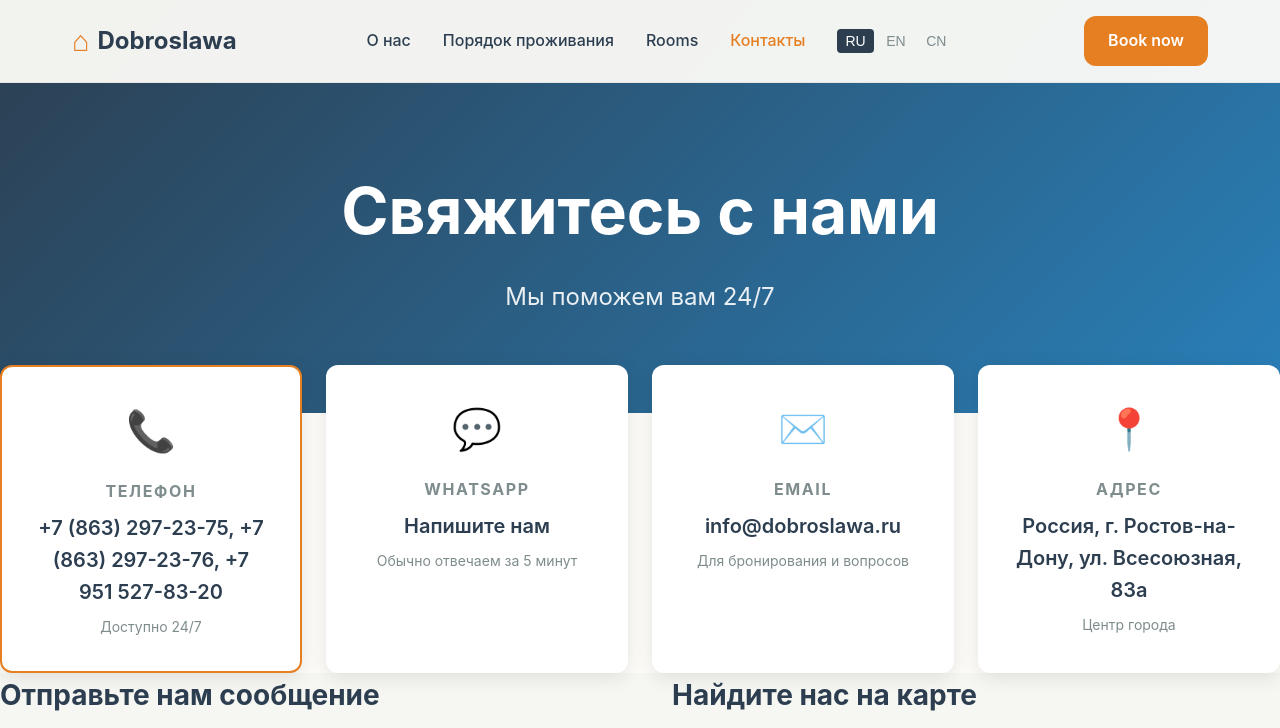
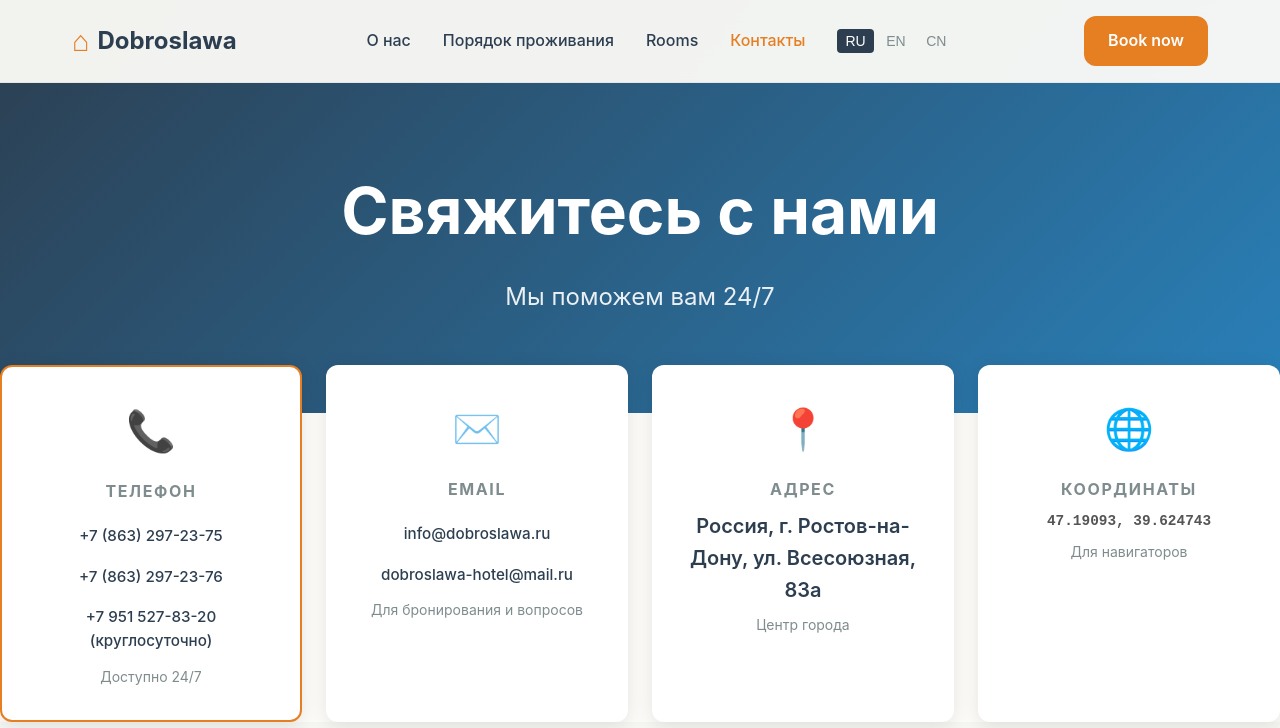
Before and after one commit to beligel/dobroslawa, a Django app: page /ru/contacts/ in a window 1280 px wide. Shown: the top 728 px of the page. Run offline with Django 4.2, Linux system fonts and the light colour scheme; data comes from the database, SQL or seed files in the repository; both versions use the stored data as it was after the commit; parts of the project's set-up code (start-up, migrations or seed data) failed here and were passed over.

Commit message:
feat: Update contacts with real data, remove WhatsApp
- Remove WhatsApp card from contacts page
- Add all 3 phone numbers: +7(863)2972375, +7(863)2972376, +79515278320
- Add both emails: info@dobroslawa.ru and dobroslawa-hotel@mail.ru
- Update address: ул. Всесоюзная, 83а / Vsesoyuznaya St., 83a
- Add coordinates card: 47.19093, 39.624743
- Update Google Maps with correct coordinates
- Add translations for Coordinates, For navigators
- Add CSS for phone/email links
- Update SiteSettings with real contact data

```diff
--- a/pages/templatetags/static_trans.py
+++ b/pages/templatetags/static_trans.py
@@ -41,7 +41,7 @@ STATIC_TRANSLATIONS = {
         'Contacts': 'Контакты',
         'House Rules': 'Порядок проживания',
                 'Contact Us': 'Свяжитесь с нами',
-        'Contact Dobroslawa Guest House in Rostov-on-Don. Phone, WhatsApp, email, and location.': 'Гостевой дом Доброславия в Ростове-на-Дону. Телефон, WhatsApp, email и расположение.',
+        'Dobroslawa Guest House in Rostov-on-Don, 83a Vsesoyuznaya St. Phone: +7(863)2972375, +7(863)2972376, +79515278320, email: info@dobroslawa.ru': 'Гостевой дом Доброславия в Ростове-на-Дону, ул. Всесоюзная, 83а. Телефон: +7(863)2972375, +7(863)2972376, +79515278320, email: info@dobroslawa.ru',
         'Get in Touch': 'Свяжитесь с нами',
         'We are here to help you 24/7': 'Мы поможем вам 24/7',
         'Phone': 'Телефон',
@@ -66,7 +66,11 @@ STATIC_TRANSLATIONS = {
         'Send Message': 'Отправить сообщение',
         'Email sent successfully!': 'Сообщение успешно отправлено!',
         'Thank you for contacting us. We will get back to you shortly.': 'Спасибо за обращение. Мы свяжемся с вами в ближайшее время.',
-'Everything you need to know for a comfortable stay': 'Всё, что нужно знать для комфортного проживания',
+        'Coordinates': 'Координаты',
+        'For navigators': 'Для навигаторов',
+        ' (24/7)': ' (круглосуточно)',
+        'Fax': 'Факс',
+        'Everything you need to know for a comfortable stay': 'Всё, что нужно знать для комфортного проживания',
     },
     'zh-hans': {
         'Welcome to Dobroslawa': '欢迎来到多布罗斯拉维亚',
@@ -104,7 +108,7 @@ STATIC_TRANSLATIONS = {
         'Contacts': '联系我们',
         'House Rules': '住宿规定',
                 'Contact Us': '联系我们',
-        'Contact Dobroslawa Guest House in Rostov-on-Don. Phone, WhatsApp, email, and location.': '多布罗斯拉维亚宾馆联系方式。电话、WhatsApp、电子邮件和位置。',
+        'Dobroslawa Guest House in Rostov-on-Don, 83a Vsesoyuznaya St. Phone: +7(863)2972375, +7(863)2972376, +79515278320, email: info@dobroslawa.ru': '多布罗斯拉维亚宾馆，联盟大街83a号。电话：+7(863)2972375, +7(863)2972376, +79515278320，邮箱：info@dobroslawa.ru',
         'Get in Touch': '联系我们',
         'We are here to help you 24/7': '我们全天候为您服务',
         'Phone': '电话',
@@ -129,7 +133,11 @@ STATIC_TRANSLATIONS = {
         'Send Message': '发送消息',
         'Email sent successfully!': '邮件发送成功！',
         'Thank you for contacting us. We will get back to you shortly.': '感谢您联系我们。我们将尽快回复您。',
-'Everything you need to know for a comfortable stay': '舒适住宿须知',
+        'Coordinates': '坐标',
+        'For navigators': '用于导航',
+        ' (24/7)': ' (全天候)',
+        'Fax': '传真',
+        'Everything you need to know for a comfortable stay': '舒适住宿须知',
     }
 }
 
--- a/templates/pages/contacts.html
+++ b/templates/pages/contacts.html
@@ -19,35 +19,42 @@
     <div class="container">
         <div class="contact-grid">
             <!-- Phone -->
-            <a href="tel:{{ settings.phone|default:'+79990000000' }}" class="contact-card contact-card-highlight">
+            <div class="contact-card contact-card-highlight">
                 <div class="contact-icon">📞</div>
                 <h3>{% static_trans 'Phone' %}</h3>
-                <p class="contact-value">{% get_trans_field settings "phone" %}</p>
+                <div class="contact-phones">
+                    <a href="tel:+78632972375" class="phone-link">+7 (863) 297-23-75</a>
+                    <a href="tel:+78632972376" class="phone-link">+7 (863) 297-23-76</a>
+                    <a href="tel:+79515278320" class="phone-link">+7 951 527-83-20{% static_trans ' (24/7)' %}</a>
+                </div>
                 <span class="contact-note">{% static_trans 'Available 24/7' %}</span>
-            </a>
-
-            <!-- WhatsApp -->
-            <a href="https://wa.me/{{ settings.whatsapp|default:'79990000000' }}" target="_blank" class="contact-card">
-                <div class="contact-icon contact-whatsapp">💬</div>
-                <h3>WhatsApp</h3>
-                <p class="contact-value">{% static_trans 'Chat with us' %}</p>
-                <span class="contact-note">{% static_trans 'Usually replies in 5 min' %}</span>
-            </a>
+            </div>
 
             <!-- Email -->
-            <a href="mailto:{{ settings.email|default:'info@dobroslawa.ru' }}" class="contact-card">
+            <div class="contact-card">
                 <div class="contact-icon">✉️</div>
                 <h3>Email</h3>
-                <p class="contact-value">{{ settings.email|default:'info@dobroslawa.ru' }}</p>
+                <div class="contact-emails">
+                    <a href="mailto:info@dobroslawa.ru" class="email-link">info@dobroslawa.ru</a>
+                    <a href="mailto:dobroslawa-hotel@mail.ru" class="email-link">dobroslawa-hotel@mail.ru</a>
+                </div>
                 <span class="contact-note">{% static_trans 'For booking & questions' %}</span>
-            </a>
+            </div>
 
             <!-- Address -->
             <div class="contact-card">
                 <div class="contact-icon">📍</div>
                 <h3>{% static_trans 'Address' %}</h3>
-                <p class="contact-value">{{ settings.address|default:'10 Pushkin Street, Rostov-on-Don' }}</p>
+                <p class="contact-value">{% if LANGUAGE_CODE == 'ru' %}Россия, г. Ростов-на-Дону, ул. Всесоюзная, 83а{% else %}Russia, Rostov-on-Don, Vsesoyuznaya St., 83a{% endif %}</p>
                 <span class="contact-note">{% static_trans 'Central location' %}</span>
+            </div>
+
+            <!-- Coordinates -->
+            <div class="contact-card">
+                <div class="contact-icon">🌐</div>
+                <h3>{% static_trans 'Coordinates' %}</h3>
+                <p class="contact-value coords">47.19093, 39.624743</p>
+                <span class="contact-note">{% static_trans 'For navigators' %}</span>
             </div>
         </div>
     </div>
@@ -106,7 +113,7 @@
                 <div class="map-container">
                     <div class="map-embed">
                         <iframe
-                            src="https://www.google.com/maps/embed?pb=!1m18!1m12!1m3!1d2709.1234567890123!2d39.7115042!3d47.2216126!2m3!1f0!2f0!3f0!3m2!1i1024!2i768!4f13.1!3m3!1m2!1s0x40e33b8a5a5a5a5a%3A0x1a1a1a1a1a1a1a1a!2sUlitsa%20Pushkina%2C%2010%2C%20Rostov-on-Don!5e0!3m2!1sru!2sru!4v1704067200000!5m2!1sru!2sru"
+                            src="https://www.google.com/maps/embed?pb=!1m18!1m12!1m3!1d2709.1234567890123!2d39.624743!3d47.19093!2m3!1f0!2f0!3f0!3m2!1i1024!2i768!4f13.1!3m3!1m2!1s0x0%3A0x0!2zNDfCsDEnMjcuNCJOIDM5wrAzNycyOS4xIkU!5e0!3m2!1sru!2sru!4v1704067200000!5m2!1sru!2sru"
                             width="100%"
                             height="100%"
                             style="border:0; border-radius: 12px;"
@@ -457,5 +464,32 @@
         padding: 8rem 1.5rem 4rem;
     }
 }
+
+/* Phone and Email links */
+.contact-phones, .contact-emails {
+    display: flex;
+    flex-direction: column;
+    gap: 0.5rem;
+    margin: 0.5rem 0;
+}
+
+.phone-link, .email-link {
+    color: var(--color-text);
+    text-decoration: none;
+    font-weight: 500;
+    padding: 0.25rem 0;
+    transition: color 0.2s;
+    font-size: 0.95rem;
+}
+
+.phone-link:hover, .email-link:hover {
+    color: var(--color-primary);
+}
+
+.contact-value.coords {
+    font-family: 'Courier New', monospace;
+    font-size: 0.9rem;
+    color: #555;
+}
 </style>
 {% endblock %}
```
Also changed, not shown: db.sqlite3.
